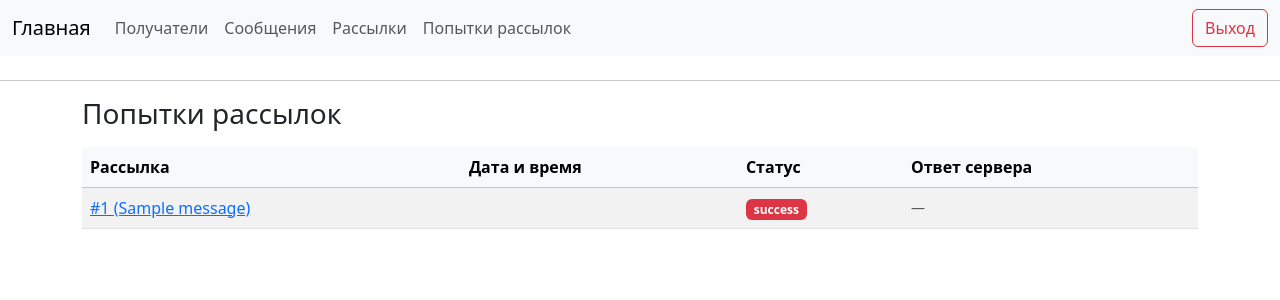
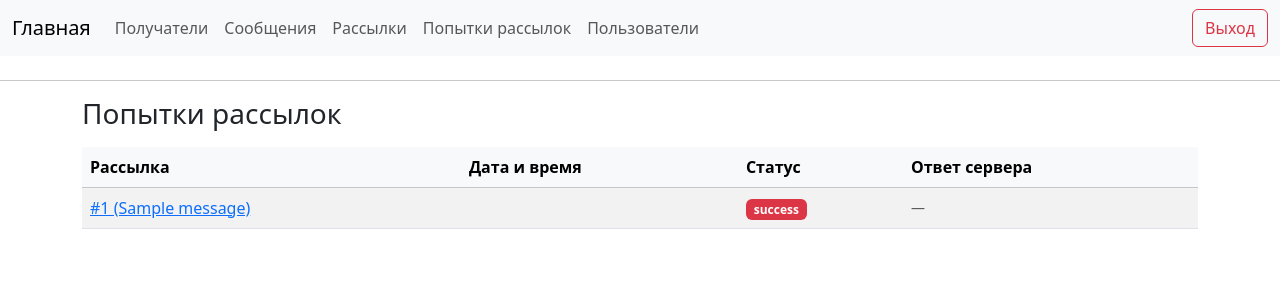
Before and after one commit to olganoskova200524/mailer-service, a Django app: page /attempts/ in a window 1280 px wide. Shown: the top 300 px of the page. Run offline with Django 5.2, Linux system fonts and the light colour scheme; a user stored in the database is signed in; tables that the repository leaves empty hold one stand-in row (values such as "Sample post").

Commit message:
Update navigation menu for manager and regular users

```diff
--- a/templates/base.html
+++ b/templates/base.html
@@ -20,10 +20,16 @@
 
                 <ul class="navbar-nav me-auto">
                     {% if user.is_authenticated %}
-                        <li class="nav-item"><a class="nav-link" href="{% url 'mailing:recipient_list' %}">Получатели</a></li>
+                    <li class="nav-item"><a class="nav-link" href="{% url 'mailing:recipient_list' %}">Получатели</a>
+                    </li>
                     <li class="nav-item"><a class="nav-link" href="{% url 'mailing:message_list' %}">Сообщения</a></li>
                     <li class="nav-item"><a class="nav-link" href="{% url 'mailing:mailing_list' %}">Рассылки</a></li>
-                        <li class="nav-item"><a class="nav-link" href="{% url 'mailing:attempt_list' %}">Попытки рассылок</a></li>
+                    <li class="nav-item"><a class="nav-link" href="{% url 'mailing:attempt_list' %}">Попытки
+                        рассылок</a></li>
+
+                    {% if user.is_manager %}
+                    <li class="nav-item"><a class="nav-link" href="{% url 'users:user_list' %}">Пользователи</a></li>
+                    {% endif %}
                     {% else %}
                     <li class="nav-item"><a class="nav-link" href="{% url 'login' %}">Вход</a></li>
                     <li class="nav-item"><a class="nav-link" href="{% url 'users:register' %}">Регистрация</a></li>
```
Lines whose indentation alone changed are shown as unchanged.
